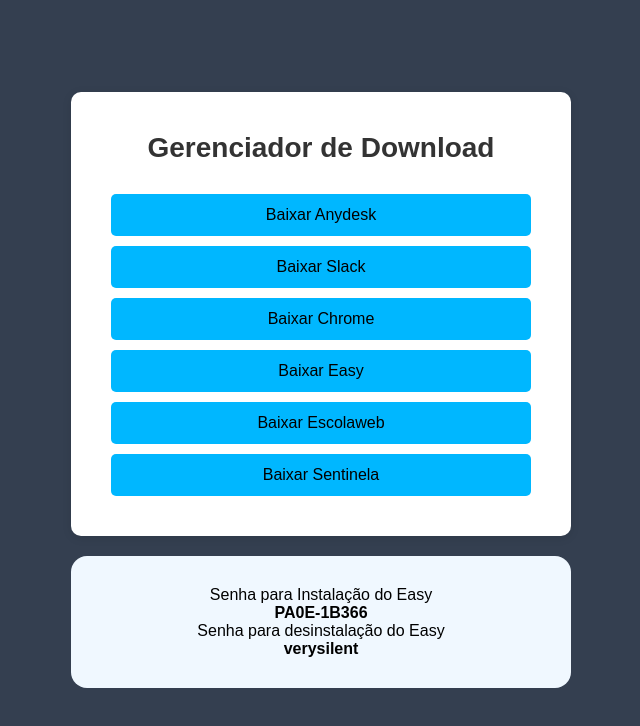
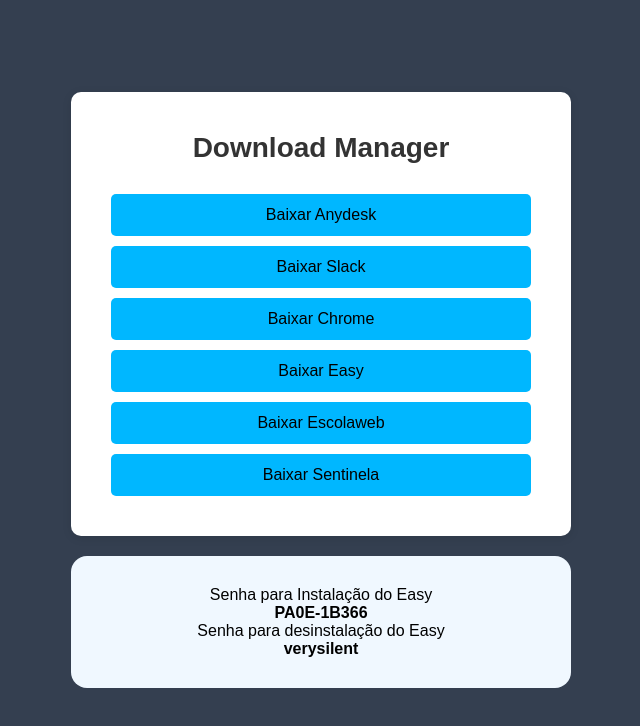
Before and after one commit to etmamate/Download-Manager, a plain HTML site: page index.html in a window 1280 px wide. Shown: the whole page, without its empty margins (319-959 px from the left). Drawn offline with Linux system fonts and the light colour scheme.

Commit message:
changing the title

```diff
--- a/index.html
+++ b/index.html
@@ -3,12 +3,12 @@
 <head>
     <meta charset="UTF-8">
     <meta name="viewport" content="width=device-width, initial-scale=1.0">
-    <title>Trem de Download</title>
+    <title>Download Manager</title>
     <link rel="stylesheet" href="style.css">
 </head>
 <body>
     <div class="container">
-        <h1>Gerenciador de Download</h1>
+        <h1>Download Manager</h1>
 
         <div class="botoes">
             <button id="btn_anydesk" class="btn">Baixar Anydesk</button>
```
